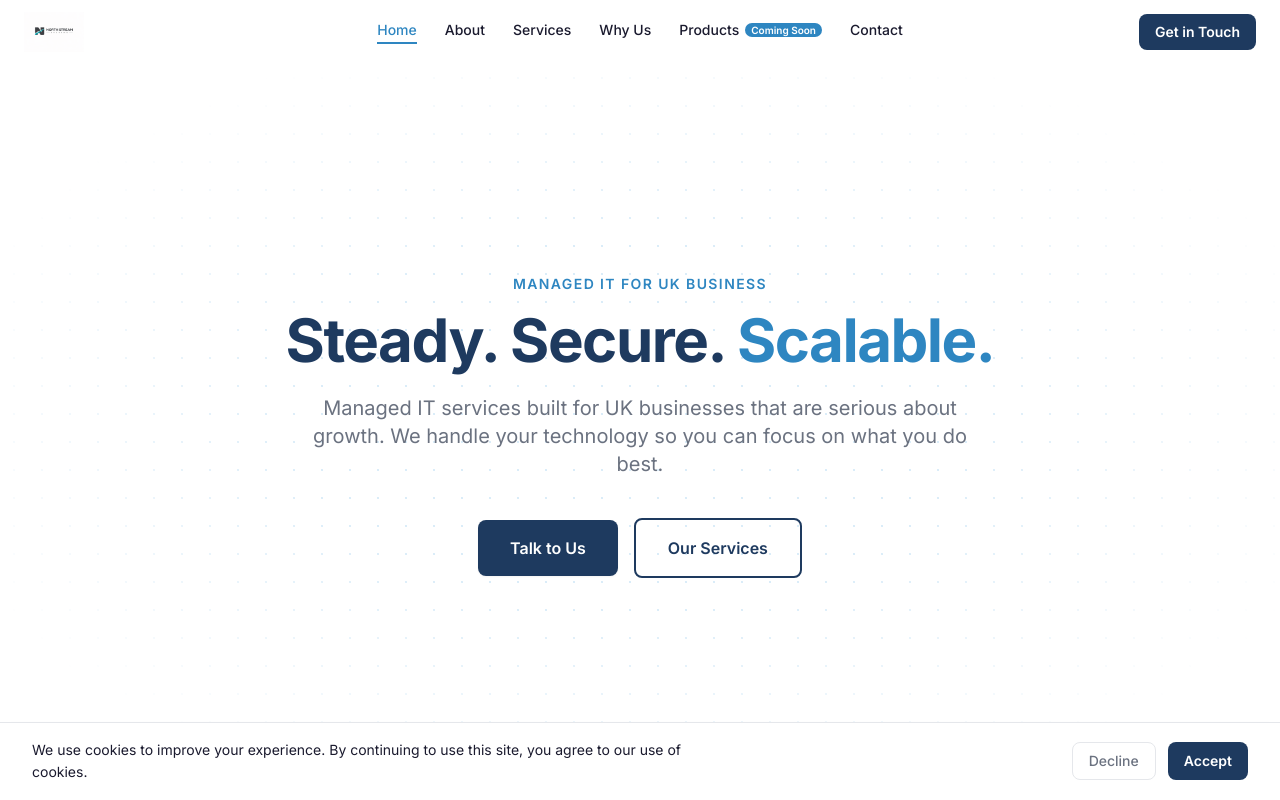
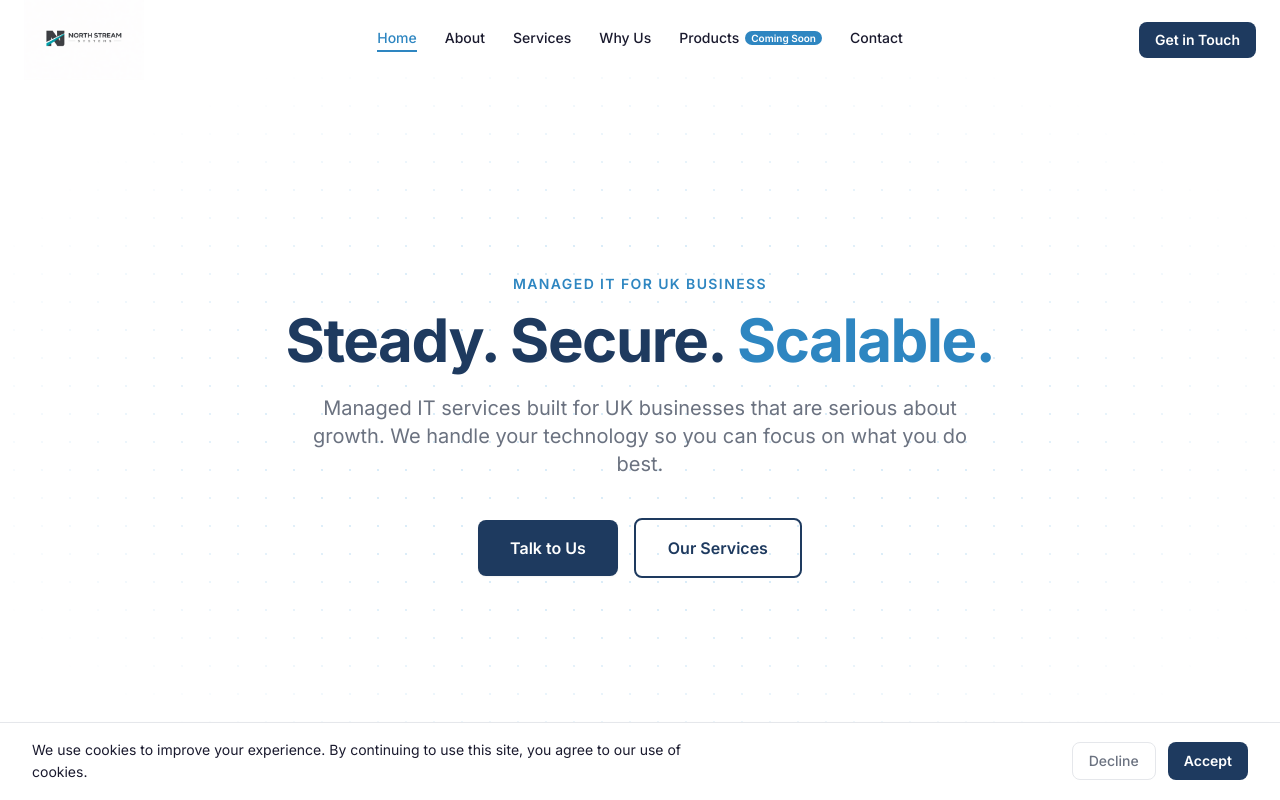
Before and after one commit to CameronDarlz/North-Stream-Systems-Webiste, a Next.js app: page / in a window 1280 px wide. Shown: the top 800 px of the page. Built offline with nearby package versions, Linux system fonts and the light colour scheme.

Commit message:
feat: double desktop logo size to h-20
https://claude.ai/code/session_013FWY8zF9ydTUyTL4dt98tG

```diff
--- a/components/layout/Header.tsx
+++ b/components/layout/Header.tsx
@@ -48,9 +48,9 @@ export default function Header() {
             <Image
               src="/photos/North Stream Systems Logo Full.png"
               alt="North Stream Systems"
-              width={180}
-              height={48}
-              className="h-10 w-auto object-contain"
+              width={360}
+              height={96}
+              className="h-20 w-auto object-contain"
               priority
             />
           </Link>
```
